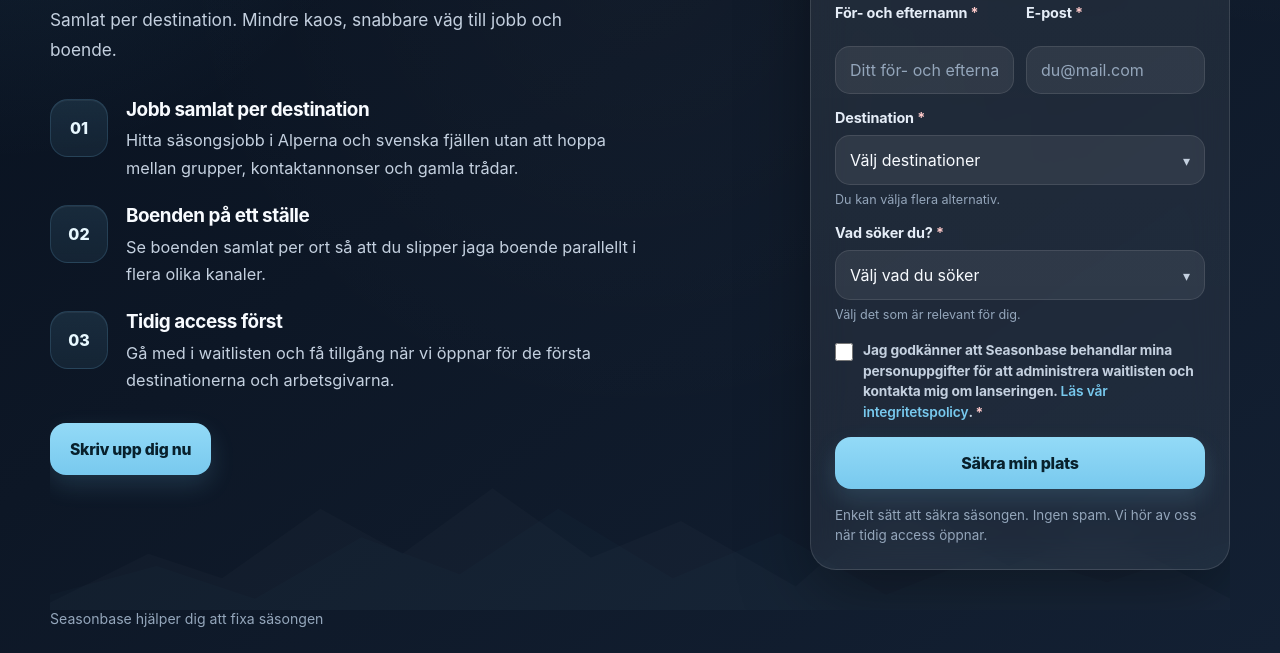
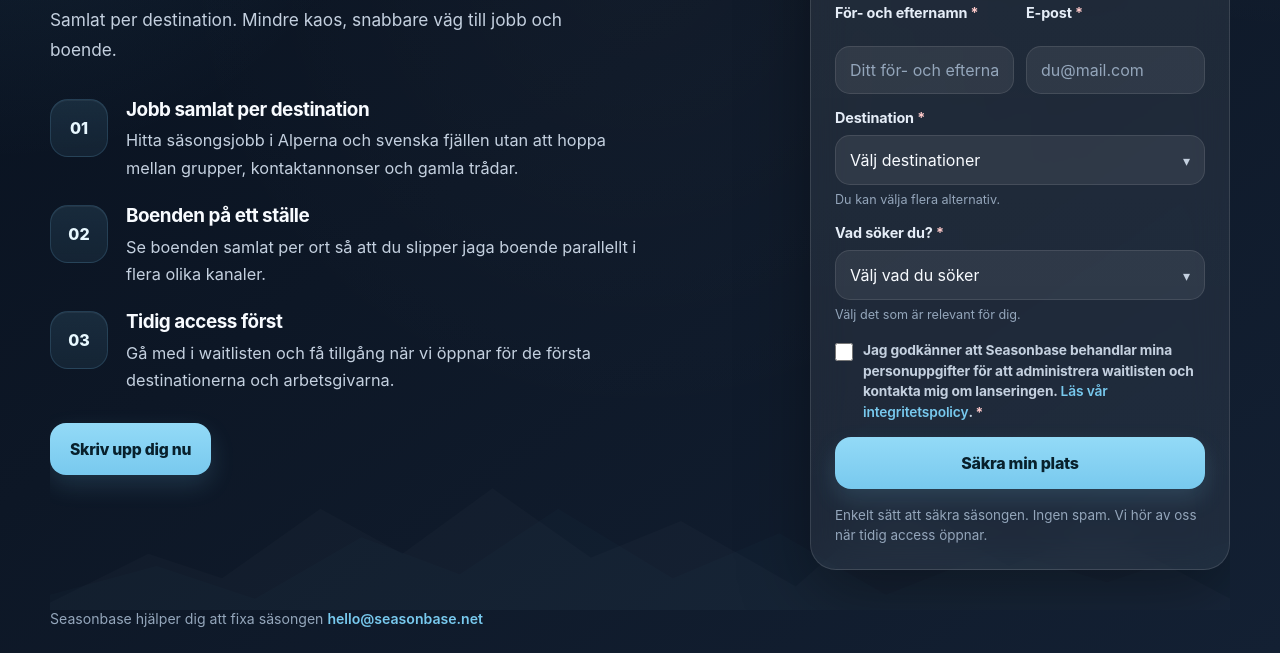
Before and after one commit to ollegorefalt/Seasonbase, a website: page index.html in a window 1280 px wide. Shown: the part 244-897 px from the top of the page. Drawn offline with Linux system fonts and the light colour scheme.

Commit message:
Update index.html

```diff
--- a/index.html
+++ b/index.html
@@ -555,6 +555,16 @@
       font-size: 0.88rem;
     }
 
+    footer a {
+      color: var(--accent);
+      text-decoration: none;
+      font-weight: 600;
+    }
+
+    footer a:hover {
+      color: var(--accent-strong);
+      text-decoration: underline;
+    }
 
     .consent-row {
   display: flex;
@@ -839,6 +849,7 @@
 
     <footer>
       Seasonbase hjälper dig att fixa säsongen
+      <a href="mailto:hello@seasonbase.net">hello@seasonbase.net</a>
     </footer>
   </div>
 
```
